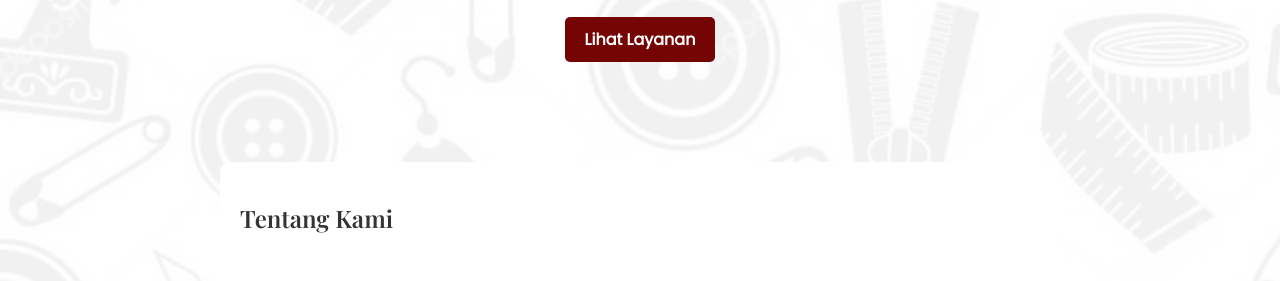
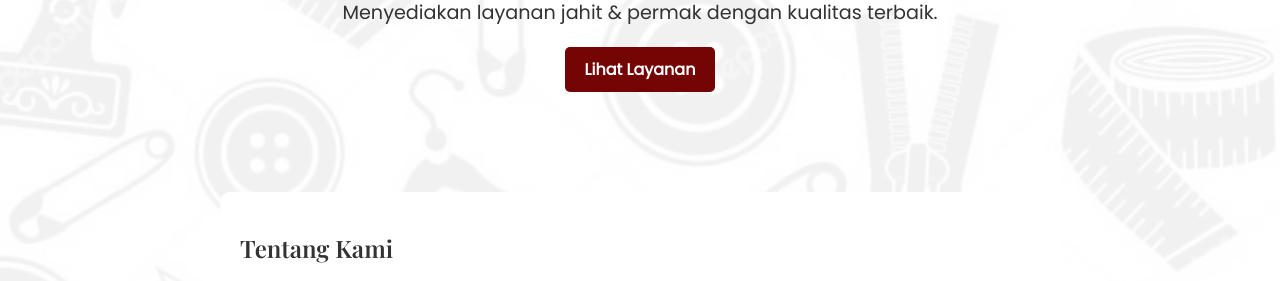
Before and after one commit to Dhokiez/TUGAS-WEB-END, a plain HTML site: page index.html in a window 1280 px wide. Shown: the part 628-909 px from the top of the page. Drawn offline with nearby package versions, Linux system fonts and the light colour scheme.

Commit message:
Upload files via upload

```diff
--- a/style.css
+++ b/style.css
@@ -8,7 +8,7 @@ body {
     background-blend-mode: overlay; /* Menggabungkan warna latar dan gambar dengan efek overlay */
     color: #333; /* Warna teks utama (abu tua, agar mudah dibaca di latar terang) */
     margin: 0; /* Menghapus margin default browser */
-    padding-top: 150px; /* beri jarak agar konten tidak tertutup header */
+    padding-top: 180px; /* beri jarak agar konten tidak tertutup header */
 }
 
 .home h1 {
```
